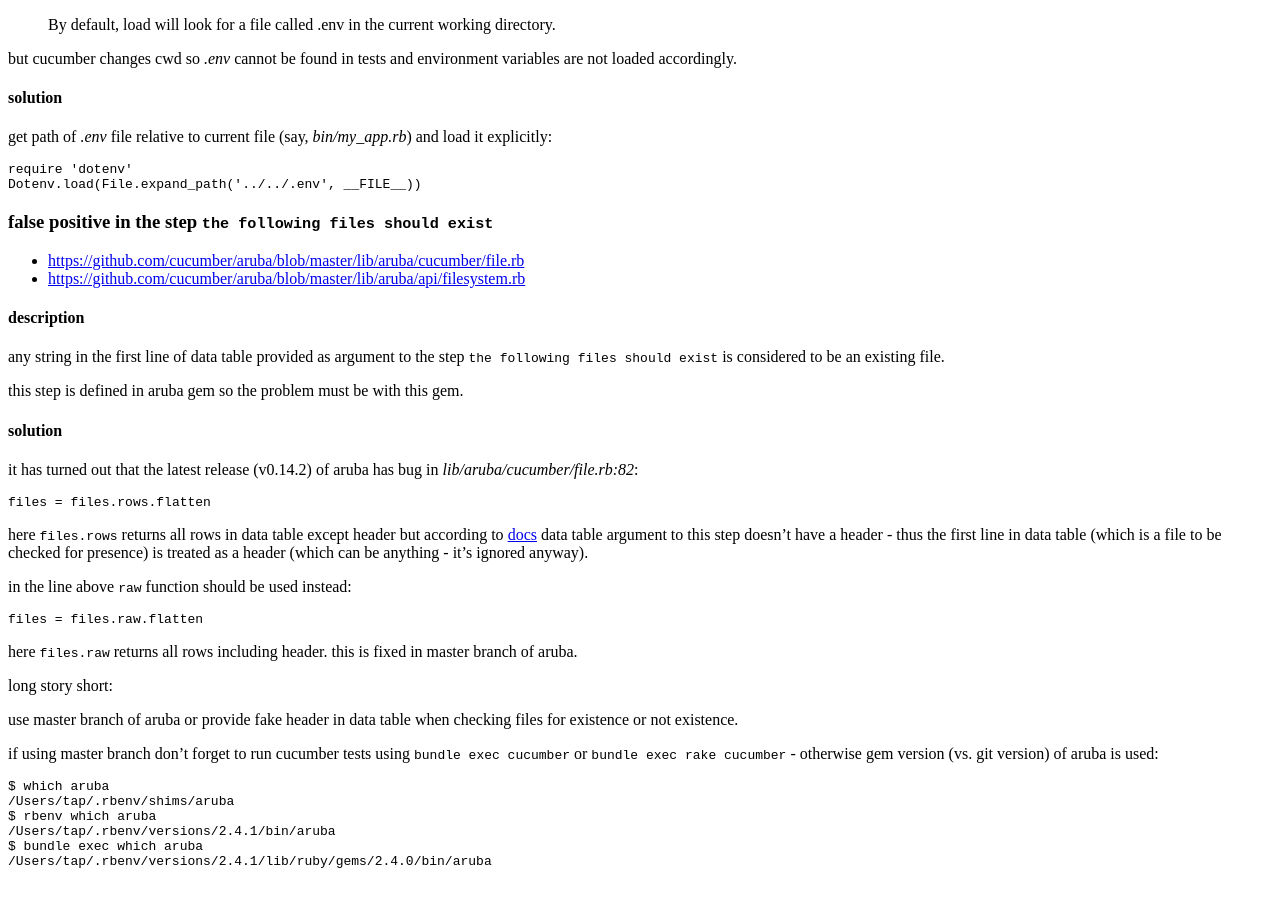
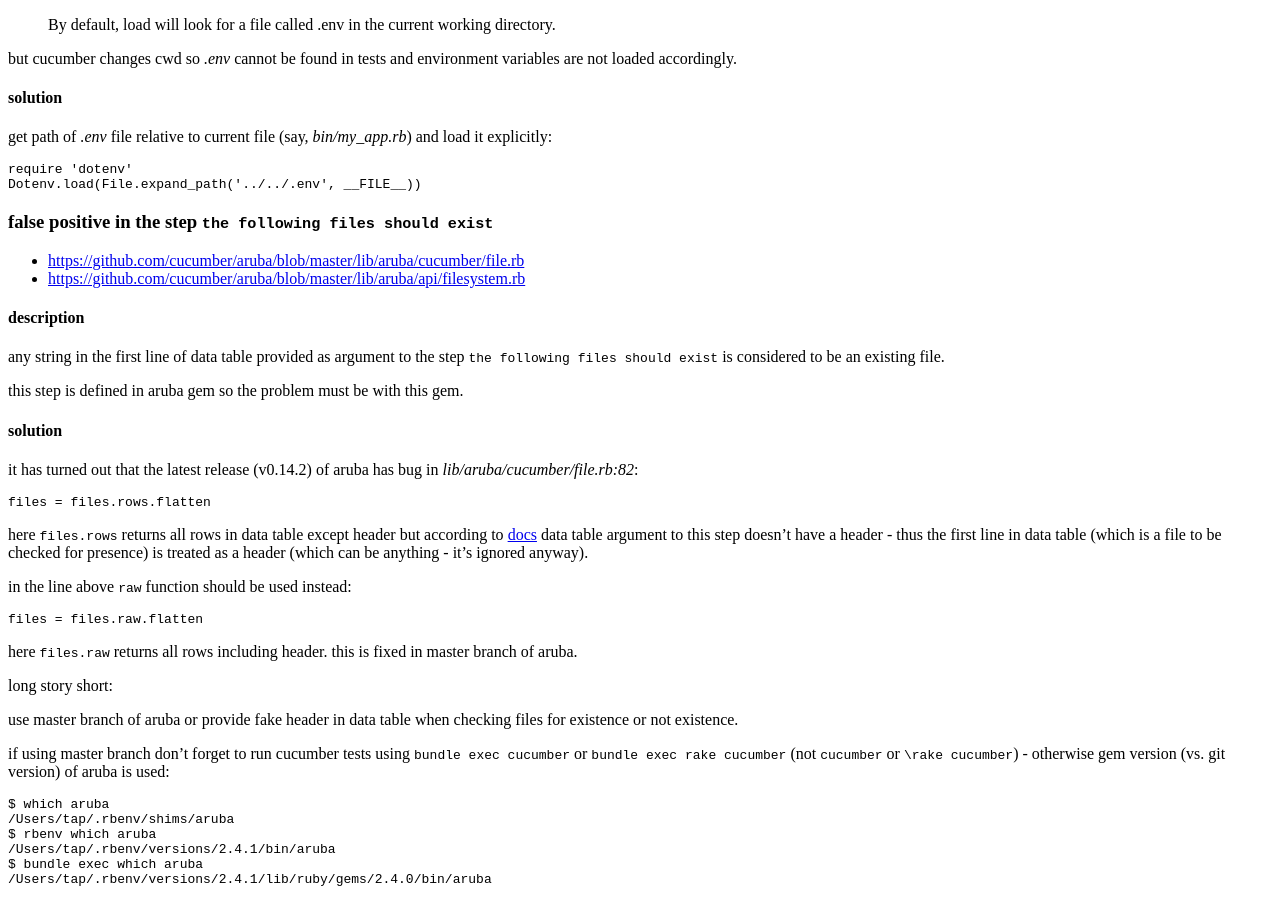
Before and after one commit to tap349/tap349.github.io, a Jekyll site: the page built from _posts/2017-04-18-cucumber.md, in a window 1280 px wide and 900 px high, scrolled down 1815 px. Built offline with Jekyll 4.4.1, drawn with Linux system fonts in a browser that asks for light colours.

Commit message:
update 2017-04-26_21:16:09

````diff
--- a/_posts/2017-04-18-cucumber.md
+++ b/_posts/2017-04-18-cucumber.md
@@ -177,8 +177,9 @@ use master branch of aruba or provide fake header in data table
 when checking files for existence or not existence.
 
 if using master branch don't forget to run cucumber tests using
-`bundle exec cucumber` or `bundle exec rake cucumber` - otherwise
-gem version (vs. git version) of aruba is used:
+`bundle exec cucumber` or `bundle exec rake cucumber`
+(not `cucumber` or `\rake cucumber`) - otherwise gem version
+(vs. git version) of aruba is used:
 
 ```sh
 $ which aruba
````
